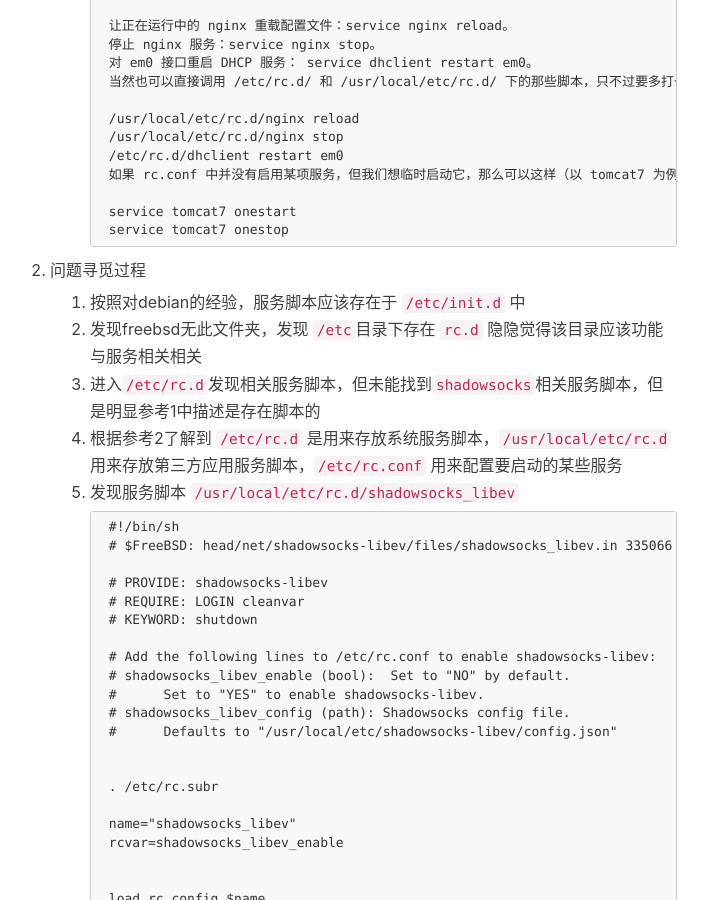
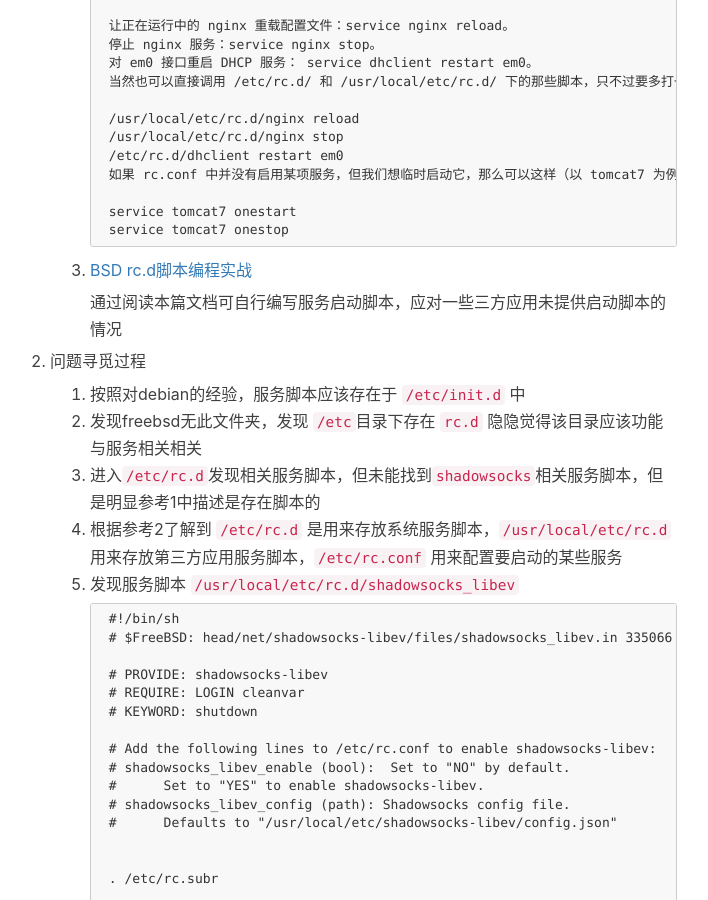
Before and after one commit to imfms/imfms.github.io, a Jekyll site: the page built from _posts/2017-06-02-freebsd-install-shadowsocks-server.markdown, in a window 1280 px wide and 900 px high, scrolled down 1820 px. Shown: the whole window, without its empty margins (295-1003 px from the left). Built offline with Jekyll 4.4.1, drawn with Linux system fonts in a browser that asks for light colours; nearby versions of some CDN libraries; comment, search, counter and statistics services are not loaded.

Commit message:
Update 2017-06-02-freebsd-install-shadowsocks-server.markdown

```diff
--- a/_posts/2017-06-02-freebsd-install-shadowsocks-server.markdown
+++ b/_posts/2017-06-02-freebsd-install-shadowsocks-server.markdown
@@ -86,6 +86,9 @@ tags:
 
 				service tomcat7 onestart
 				service tomcat7 onestop
+		3. [BSD rc.d脚本编程实战](https://www.freebsd.org/doc/zh_CN/articles/rc-scripting/article.html)
+
+			通过阅读本篇文档可自行编写服务启动脚本，应对一些三方应用未提供启动脚本的情况
 
 	2. 问题寻觅过程
 
```
